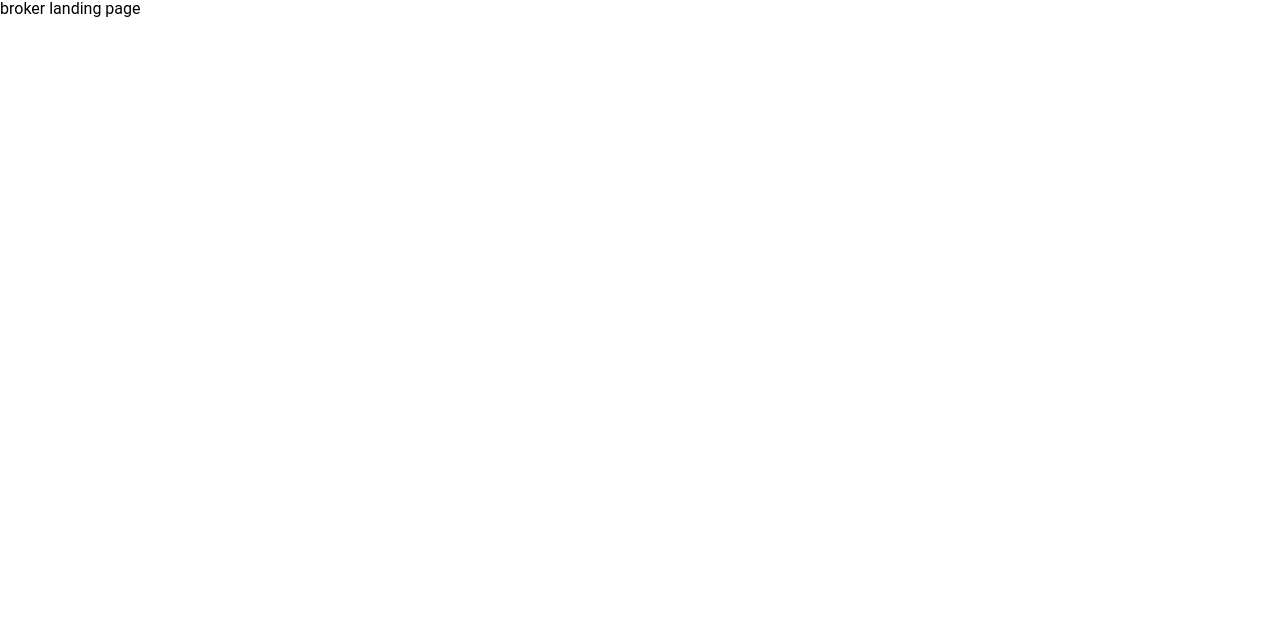
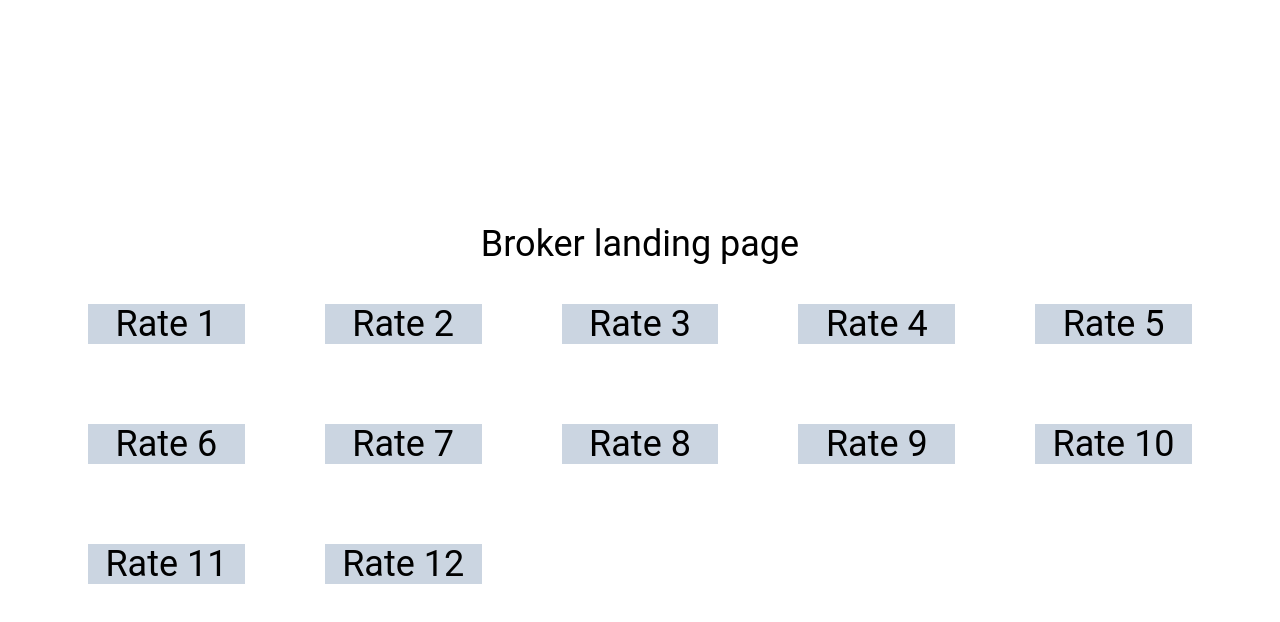
Before and after one commit to AndrewVis/rateworks, a Next.js app: page /broker in a window 1280 px wide. Shown: the top 622 px of the page. Built offline with nearby package versions, Linux system fonts and the light colour scheme.

Commit message:
Update broker.js

```diff
--- a/pages/broker.js
+++ b/pages/broker.js
@@ -3,7 +3,27 @@ import React from "react";
 export default class Masthead extends React.Component {
   render() {
     return (
-      <div>broker landing page</div>
-    )
+      <section className={'flex flex-col bg-white text-center mx-auto px-11 mt-28 text-5xl md:text-4xl'}>
+        <div className={'container mx-auto px-11'}>
+        </div>
+        <div className={'container mx-auto px-11 text-center mt-28'}>
+       <h2>Broker landing page</h2>
+       <div className="mt-10 grid grid-cols-2 md:grid-cols-3 lg:grid-cols-4 xl:grid-cols-5 gap-6 lg:gap-20">
+         <button className=" bg-slate-300 hover:bg-slate-400 active:bg-slate-500 focus:outline-none focus:ring focus:ring-slate-700"> Rate 1</button>
+         <button className=" bg-slate-300 hover:bg-slate-400 active:bg-slate-500 focus:outline-none focus:ring focus:ring-slate-700"> Rate 2</button>
+         <button className=" bg-slate-300 hover:bg-slate-400 active:bg-slate-500 focus:outline-none focus:ring focus:ring-slate-700"> Rate 3</button>
+         <button className=" bg-slate-300 hover:bg-slate-400 active:bg-slate-500 focus:outline-none focus:ring focus:ring-slate-700"> Rate 4</button>
+         <button className=" bg-slate-300 hover:bg-slate-400 active:bg-slate-500 focus:outline-none focus:ring focus:ring-slate-700"> Rate 5</button>
+         <button className=" bg-slate-300 hover:bg-slate-400 active:bg-slate-500 focus:outline-none focus:ring focus:ring-slate-700"> Rate 6</button>
+         <button className=" bg-slate-300 hover:bg-slate-400 active:bg-slate-500 focus:outline-none focus:ring focus:ring-slate-700"> Rate 7</button>
+         <button className=" bg-slate-300 hover:bg-slate-400 active:bg-slate-500 focus:outline-none focus:ring focus:ring-slate-700"> Rate 8</button>
+         <button className=" bg-slate-300 hover:bg-slate-400 active:bg-slate-500 focus:outline-none focus:ring focus:ring-slate-700"> Rate 9</button>
+         <button className=" bg-slate-300 hover:bg-slate-400 active:bg-slate-500 focus:outline-none focus:ring focus:ring-slate-700"> Rate 10</button>
+         <button className=" bg-slate-300 hover:bg-slate-400 active:bg-slate-500 focus:outline-none focus:ring focus:ring-slate-700"> Rate 11</button>
+         <button className=" bg-slate-300 hover:bg-slate-400 active:bg-slate-500 focus:outline-none focus:ring focus:ring-slate-700"> Rate 12</button>
+        </div>
+       </div>
+       </section>
+    );
   }
 }
```
